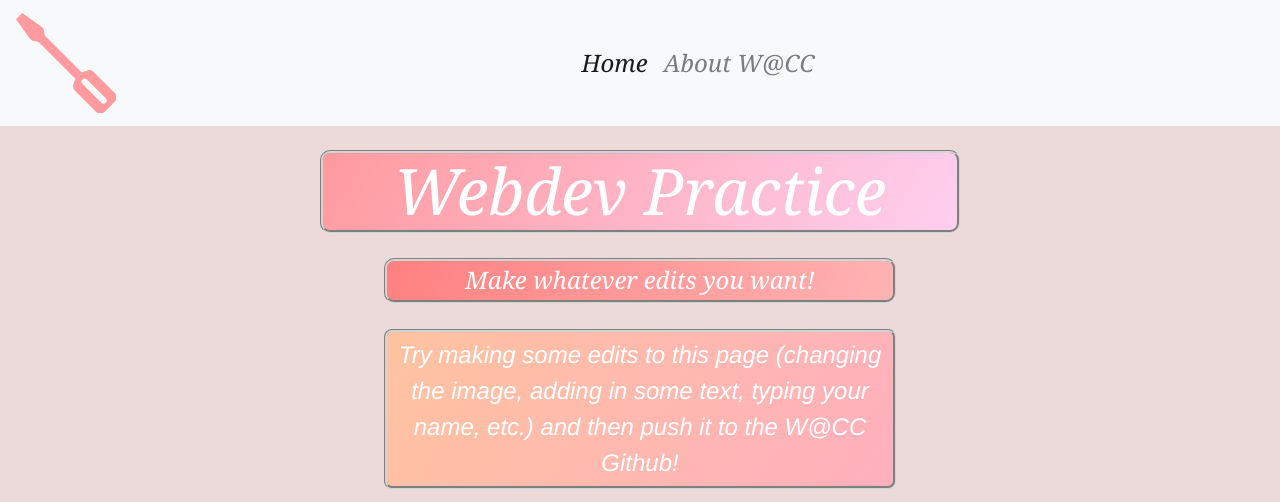
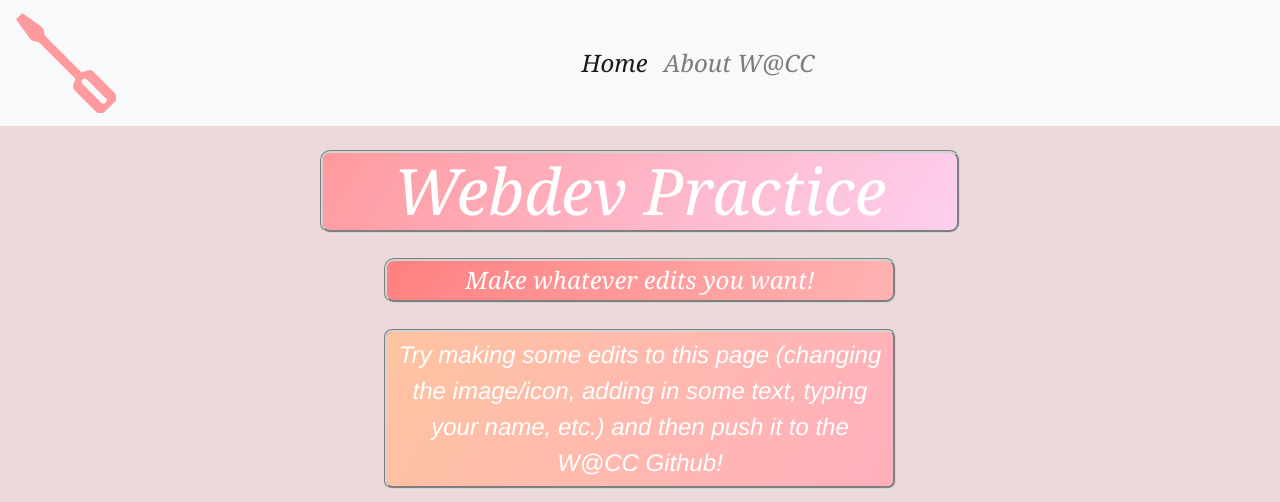
Before and after one commit to waccgt/GitPractice, a website: page page3.html in a window 1280 px wide. Shown: the top 502 px of the page. Drawn offline with nearby package versions, Linux system fonts and the light colour scheme.

Commit message:
changed message

```diff
--- a/page3.html
+++ b/page3.html
@@ -36,7 +36,7 @@
         <h2>Make whatever edits you want!</h2>
 
         <p>
-            Try making some edits to this page (changing the image, adding in some text, typing your name, etc.) and then push it to the W@CC Github!
+            Try making some edits to this page (changing the image/icon, adding in some text, typing your name, etc.) and then push it to the W@CC Github!
         </p>
 
         <img class = "page3" src="https://media4.giphy.com/media/f6hnhHkks8bk4jwjh3/giphy.gif">
```
